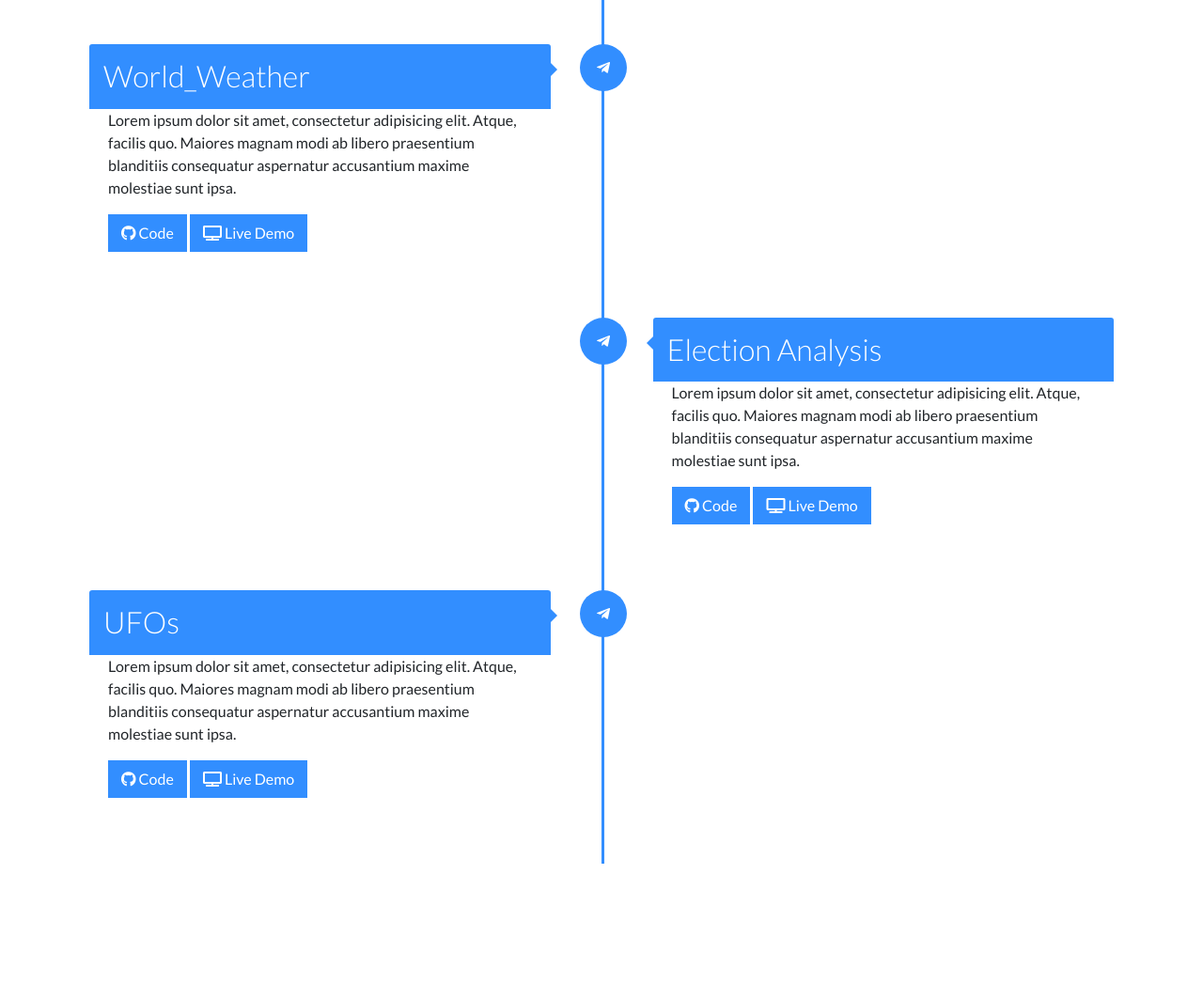
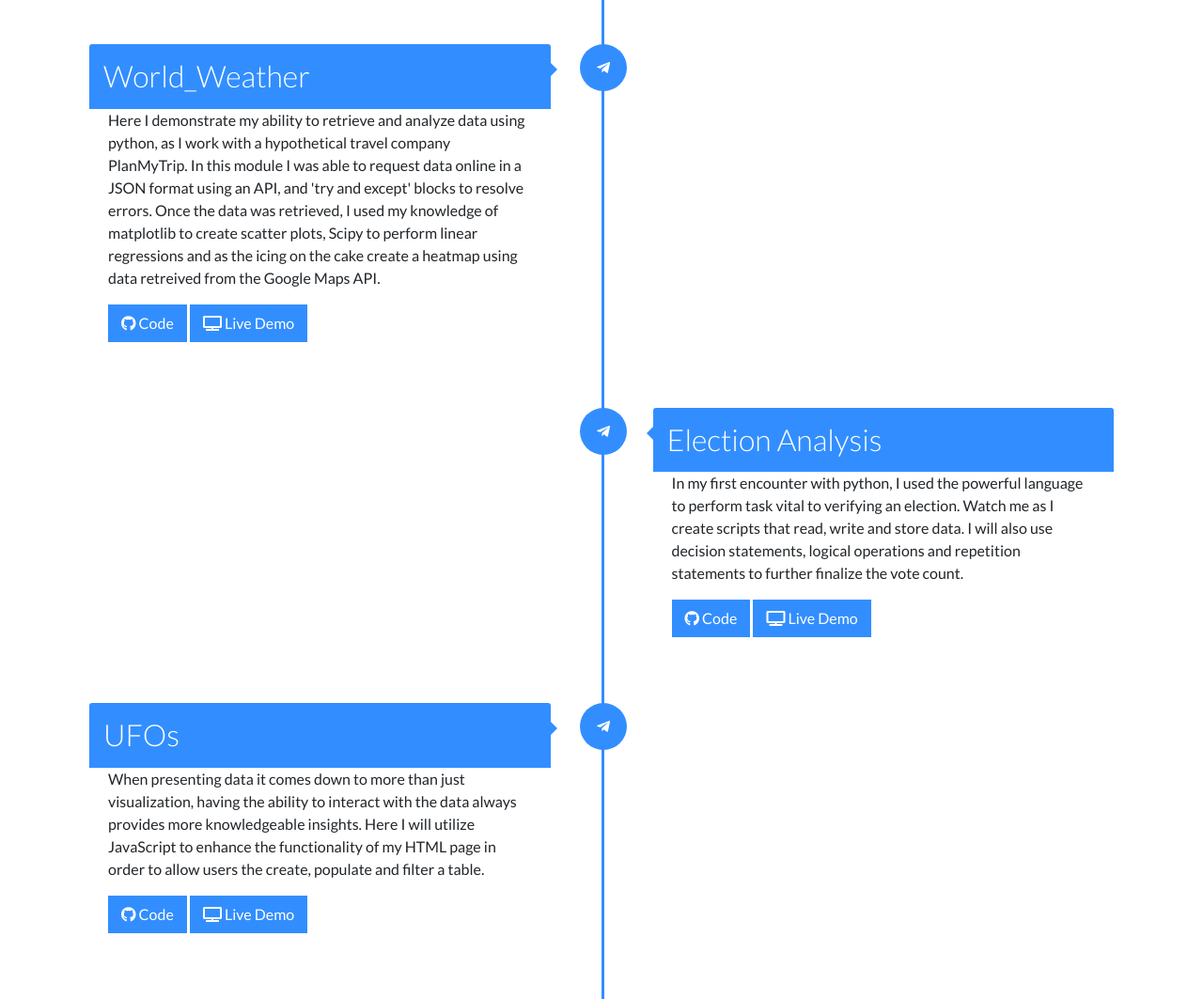
Before and after one commit to EBelizor/portfolio, a plain HTML site: page index.html in a window 1280 px wide. Shown: the part 2420-3483 px from the top of the page at 94% size. Drawn offline with nearby package versions, Linux system fonts and the light colour scheme.

Commit message:
Adding portfolio updates

```diff
--- a/index.html
+++ b/index.html
@@ -185,9 +185,11 @@
                 <div class="timeline-content">
                     <h2>World_Weather</h2>
                     <p>
-                        Lorem ipsum dolor sit amet, consectetur adipisicing elit. Atque, facilis quo. Maiores magnam
-                        modi ab libero praesentium blanditiis consequatur aspernatur accusantium maxime molestiae sunt
-                        ipsa.
+                        Here I demonstrate my ability to retrieve and analyze data using python, as I work with a hypothetical
+                        travel company PlanMyTrip. In this module I was able to request data online in a JSON format using an API, and
+                        'try and except' blocks to resolve errors. Once the data was retrieved, I used my knowledge of matplotlib to
+                        create scatter plots, Scipy to perform linear regressions and as the icing on the cake create a heatmap using
+                        data retreived from the Google Maps API.
                     </p>
                     <a href="https://github.com/EBelizor/World_Weather_Analysis" class="btn"><i class="fab fa-github"></i> Code</a>
                     <a href="#" class="btn"><i class="fas fa-tv"></i> Live Demo</a>
@@ -203,9 +205,9 @@
                 <div class="timeline-content right">
                     <h2>Election Analysis</h2>
                     <p>
-                        Lorem ipsum dolor sit amet, consectetur adipisicing elit. Atque, facilis quo. Maiores magnam
-                        modi ab libero praesentium blanditiis consequatur aspernatur accusantium maxime molestiae sunt
-                        ipsa.
+                        In my first encounter with python, I used the powerful language to perform task vital to verifying an
+                        election. Watch me as I create scripts that read, write and store data. I will also use
+                        decision statements, logical operations and repetition statements to further finalize the vote count.
                     </p>
                     <a href="https://github.com/EBelizor/Election_Analysis" class="btn"><i class="fab fa-github"></i> Code</a>
                     <a href="#" class="btn"><i class="fas fa-tv"></i> Live Demo</a>
@@ -219,9 +221,9 @@
                 <div class="timeline-content">
                     <h2>UFOs</h2>
                     <p>
-                        Lorem ipsum dolor sit amet, consectetur adipisicing elit. Atque, facilis quo. Maiores magnam
-                        modi ab libero praesentium blanditiis consequatur aspernatur accusantium maxime molestiae sunt
-                        ipsa.
+                        When presenting data it comes down to more than just visualization, having the ability to interact with the
+                        data always provides more knowledgeable insights. Here I will utilize JavaScript to enhance the functionality of
+                        my HTML page in order to allow users the create, populate and filter a table.
                     </p>
                     <a href="https://github.com/EBelizor/UFOs" class="btn"><i class="fab fa-github"></i> Code</a>
                     <a href="#" class="btn"><i class="fas fa-tv"></i> Live Demo</a>
```
